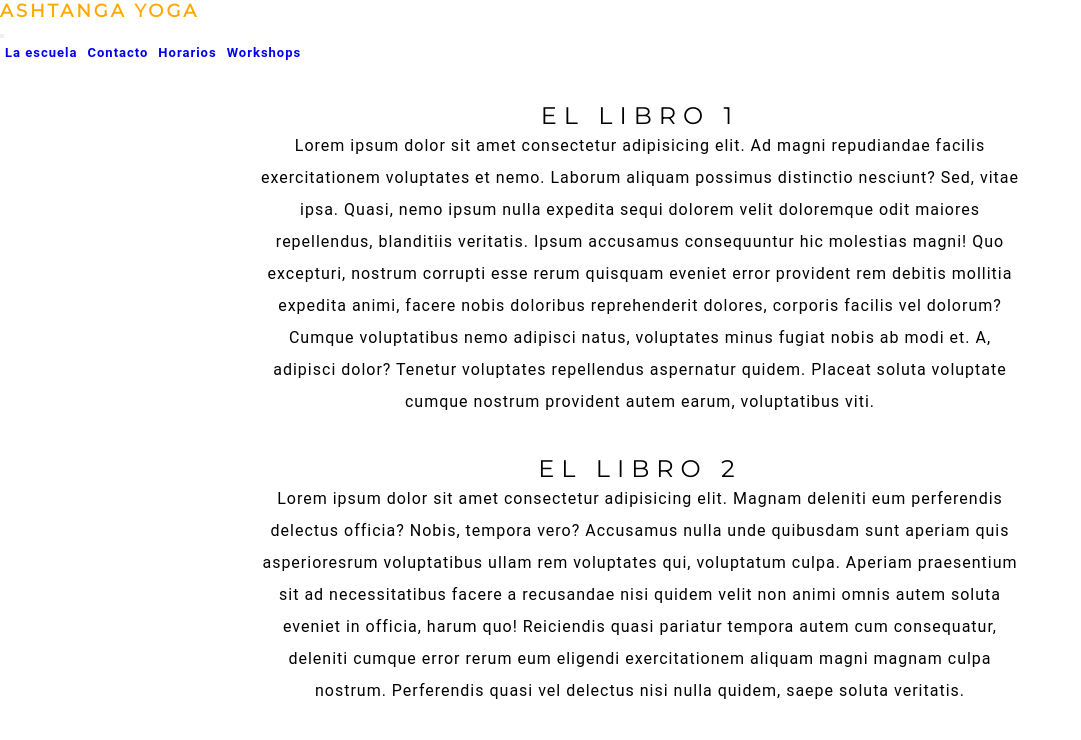
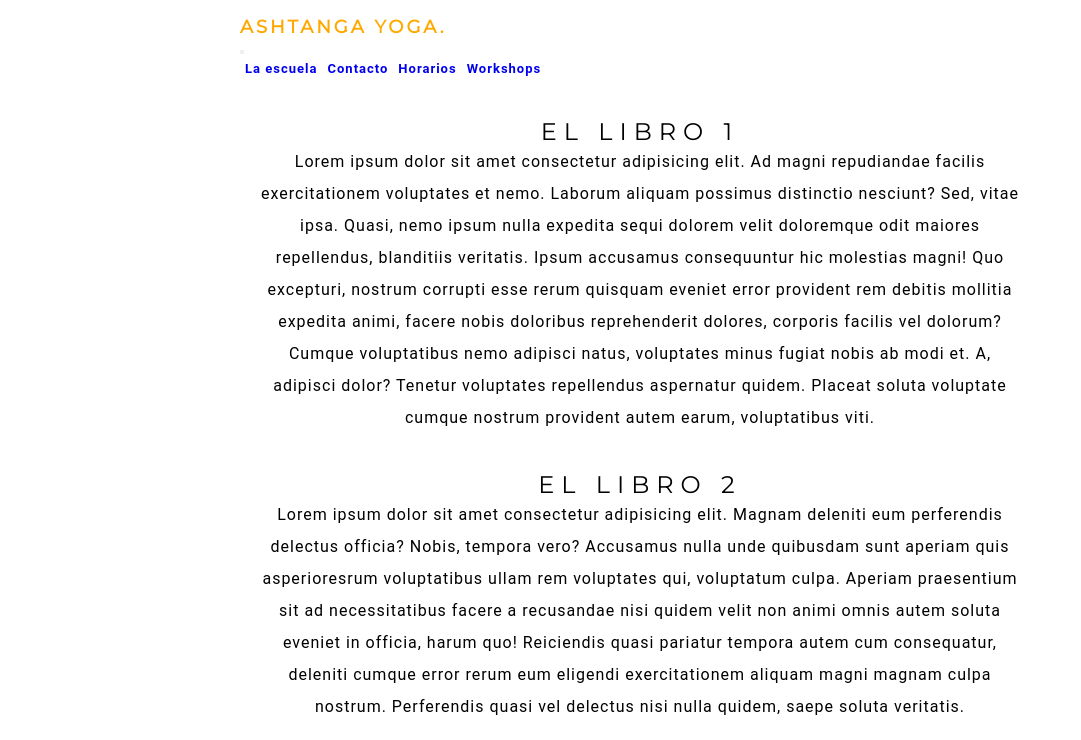
Before and after one commit to VictoriaXimenes/mi_repositorio_publico, a website: page tienda.html in a window 1280 px wide. Shown: the top 740 px of the page, without its empty margins (0-1081 px from the left). Drawn offline with Linux system fonts and the light colour scheme.

Commit message:
navegador nuevo

```diff
--- a/scss/estilos.scss
+++ b/scss/estilos.scss
@@ -184,6 +184,8 @@ value{
 
 
 nav.div.container-fluid{
+
 	margin-right: 111px;
 	margin-left: 111px;
+
 }
--- a/tienda.html
+++ b/tienda.html
@@ -16,18 +16,20 @@
 </head>
 
 <body>
+
        <!-- Barra de navegación -->
 
     <nav class="navbar navbar-expand-lg navbar-light bg-light">
       <div class="container-fluid">
 
+        <a class="navbar-brand" href="index.html"><h3><strong>ASHTANGA YOGA.</strong></h3></a>
 
-    <a class="navbar-brand" href="index.html"><h3>ASHTANGA YOGA</h3></a>
         <button class="navbar-toggler" type="button" data-bs-toggle="collapse" data-bs-target="#navbarNavDropdown" aria-controls="navbarNavDropdown" aria-expanded="false" aria-label="Toggle navigation">
           <span class="navbar-toggler-icon"></span>
         </button>
+
         <div class="collapse navbar-collapse" id="navbarNavDropdown">
-      <ul class="navbar-nav">
+          <ul class="navbar-nav justify-content-end">
             <li class="nav-item">
               <a class="nav-link active" aria-current="page" href="la_escuela.html">La escuela</a>
             </li>
@@ -53,6 +55,7 @@
       </div>
     </nav>
 
+<!-- Fin barra de navegación -->
 
     <!-- main -->
     <main>
```
Also changed, not shown: horarios.html (+5 -2 lines), index.html (+4 -4 lines), la_escuela.html (+5 -2 lines), workshops.html (+5 -2 lines), css/estilos.css. Lines whose indentation alone changed are shown as unchanged.
